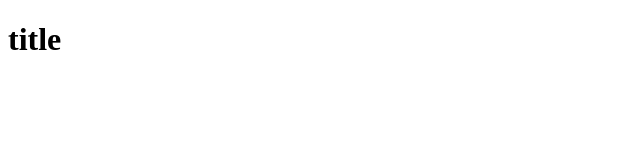
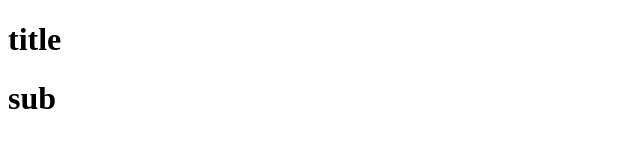
Before and after one commit to eliornizri/gittemp, a plain HTML site: page index.html in a window 1280 px wide. Shown: the full height of the page, 0-640 px from the left. Drawn offline with Linux system fonts and the light colour scheme.

Commit message:
added sub title

```diff
--- a/index.html
+++ b/index.html
@@ -18,6 +18,7 @@
     <!-- this is feature-1 -->
 
     <h1>title</h1>
+    <h1>sub <title></title></h1>
 
 
 
```
